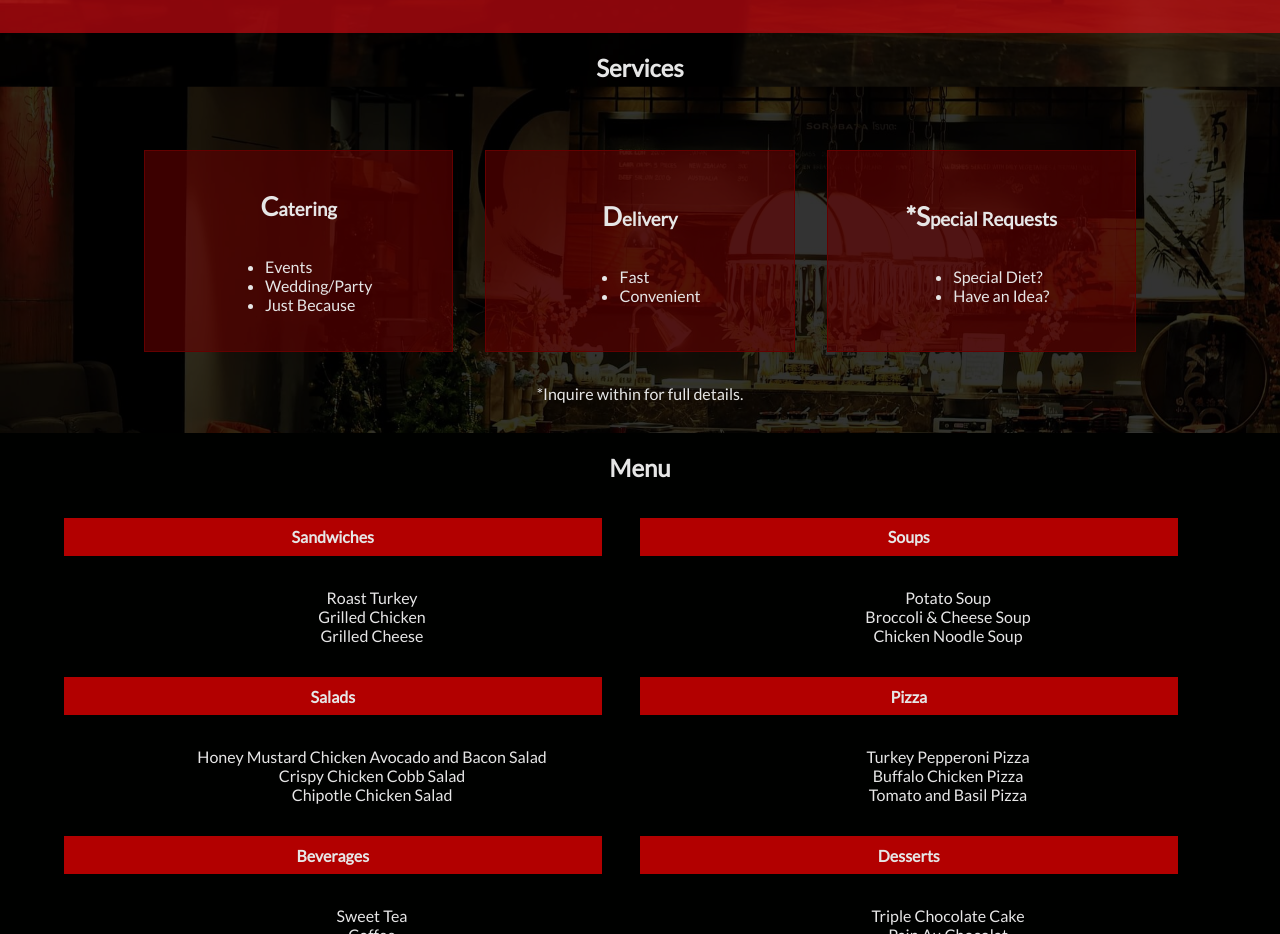
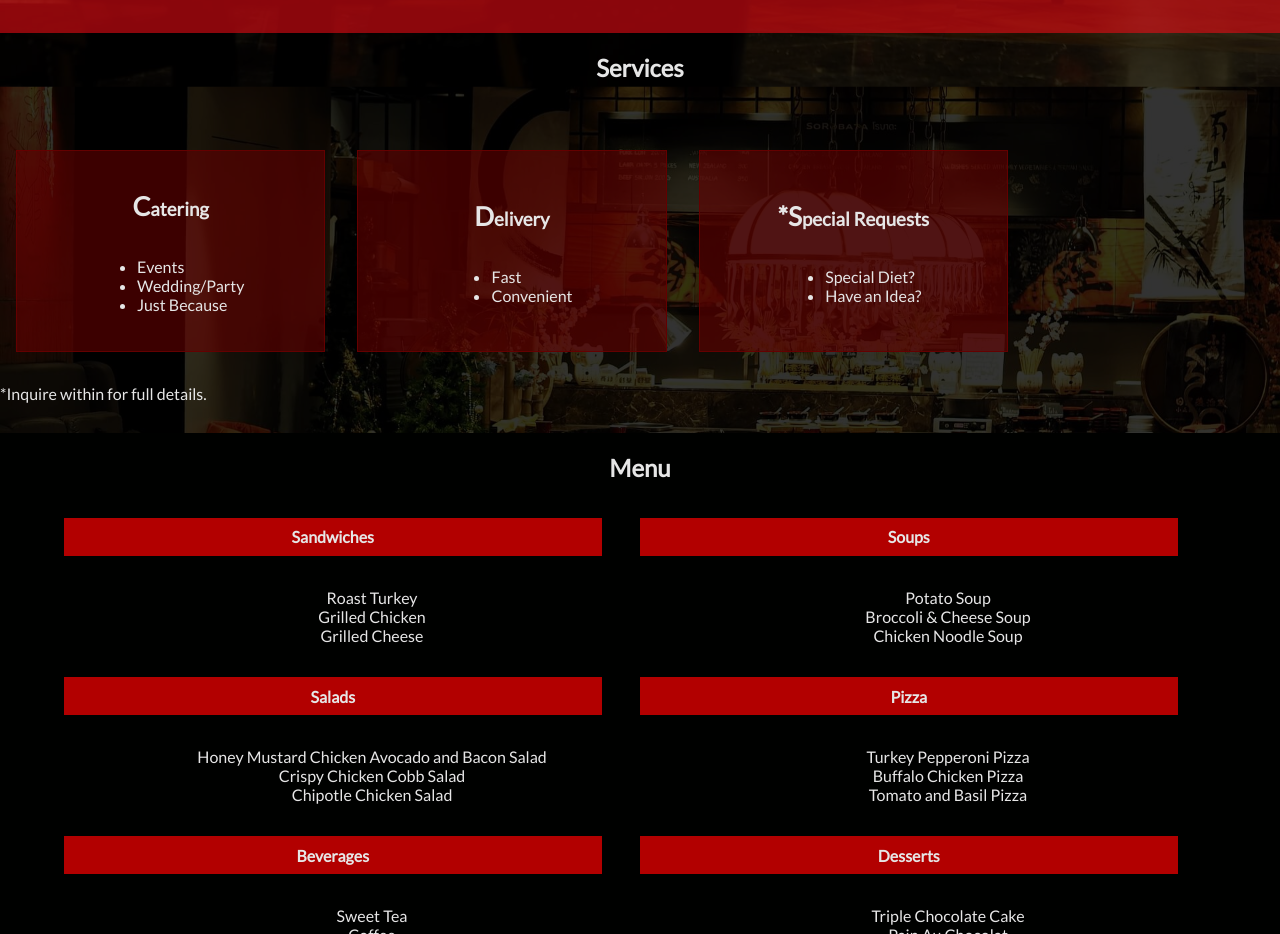
Before and after one commit to JY16/foodjoy, a plain HTML site: page index.html in a window 1280 px wide. Shown: the part 1620-2554 px from the top of the page. Drawn offline with Linux system fonts and the light colour scheme.

Commit message:
Update foodjoy.css

```diff
--- a/css/foodjoy.css
+++ b/css/foodjoy.css
@@ -597,7 +597,7 @@ footer a{
         width: 100%;
         display: flex;
         flex-direction: column;
-        align-items: center;
+        justify-content: center;
     }
     .boxes {
         width: 80%;
```
